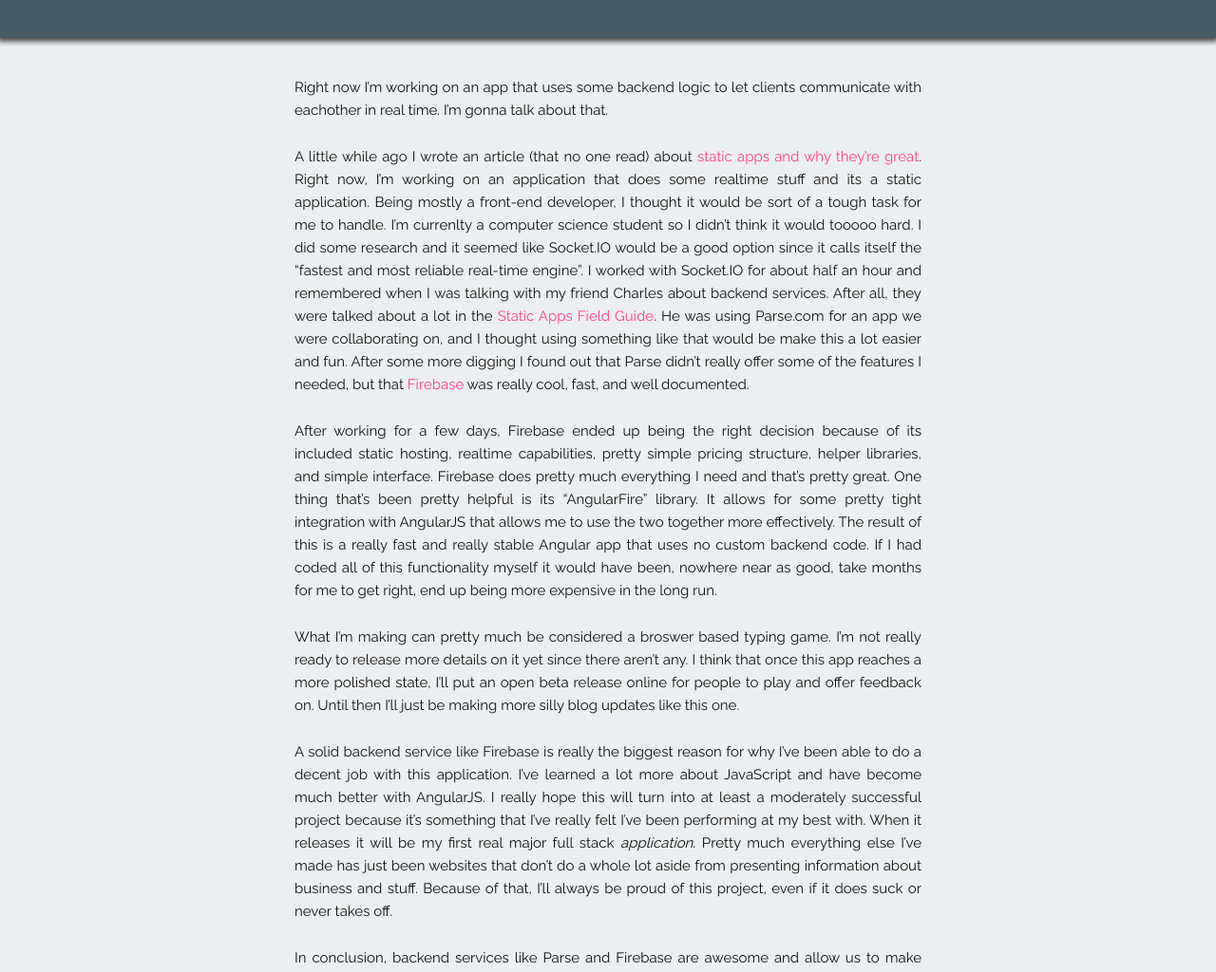
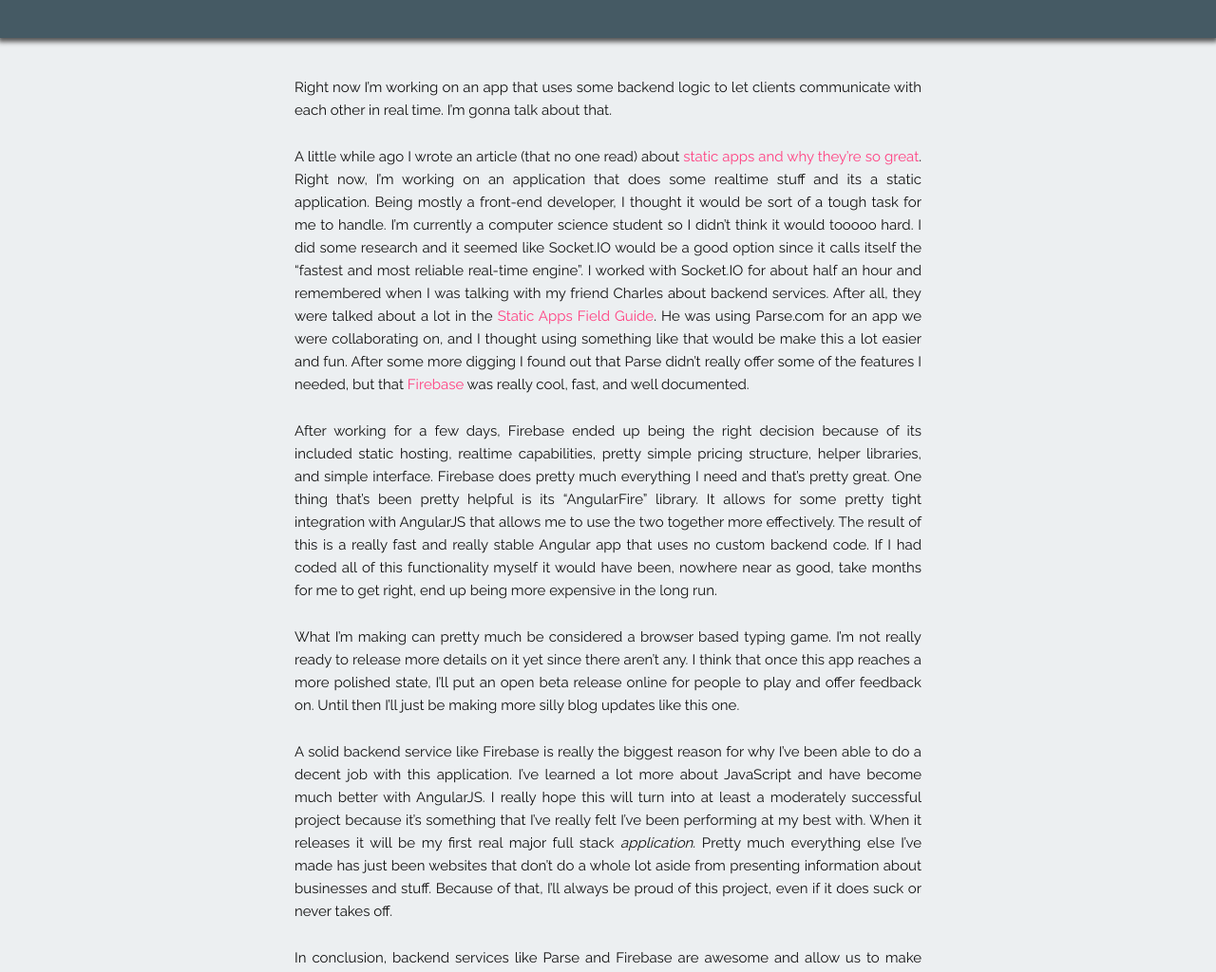
Before and after one commit to kmrn/kmrn.github.io, a Jekyll site: the page built from _posts/2015-06-06-backend.md, in a window 1280 px wide. Shown: the part 370-1394 px from the top of the page at 95% size. Built offline with Jekyll 4.4.1, drawn with Linux system fonts in a browser that asks for light colours; comment, search, counter and statistics services are not loaded.

```diff
--- a/_posts/2015-06-06-backend.md
+++ b/_posts/2015-06-06-backend.md
@@ -6,14 +6,14 @@ categories: blog
 title: Backend Services Make Static Awesome
 ---
 
-Right now I'm working on an app that uses some backend logic to let clients communicate with eachother in real time. I'm gonna talk about that.
+Right now I'm working on an app that uses some backend logic to let clients communicate with each other in real time. I'm gonna talk about that.
 
-A little while ago I wrote an article (that no one read) about [static apps and why they're great](http://kamranpayne.com/blog/2015/04/16/static/). Right now, I'm working on an application that does some realtime stuff and its a static application. Being mostly a front-end developer, I thought it would be sort of a tough task for me to handle. I'm currenlty a computer science student so I didn't think it would tooooo hard. I did some research and it seemed like Socket.IO would be a good option since it calls itself the "fastest and most reliable real-time engine". I worked with Socket.IO for about half an hour and remembered when I was talking with my friend Charles about backend services. After all, they were talked about a lot in the [Static Apps Field Guide](http://staticapps.org). He was using Parse.com for an app we were collaborating on, and I thought using something like that would be make this a lot easier and fun. After some more digging I found out that Parse didn't really offer some of the features I needed, but that [Firebase](http://firebase.com) was really cool, fast, and well documented.
+A little while ago I wrote an article (that no one read) about [static apps and why they're so great](http://kamranpayne.com/blog/2015/04/16/static/). Right now, I'm working on an application that does some realtime stuff and its a static application. Being mostly a front-end developer, I thought it would be sort of a tough task for me to handle. I'm currently a computer science student so I didn't think it would tooooo hard. I did some research and it seemed like Socket.IO would be a good option since it calls itself the "fastest and most reliable real-time engine". I worked with Socket.IO for about half an hour and remembered when I was talking with my friend Charles about backend services. After all, they were talked about a lot in the [Static Apps Field Guide](http://staticapps.org). He was using Parse.com for an app we were collaborating on, and I thought using something like that would be make this a lot easier and fun. After some more digging I found out that Parse didn't really offer some of the features I needed, but that [Firebase](http://firebase.com) was really cool, fast, and well documented.
 
 After working for a few days, Firebase ended up being the right decision because of its included static hosting, realtime capabilities, pretty simple pricing structure, helper libraries, and simple interface. Firebase does pretty much everything I need and that's pretty great. One thing that's been pretty helpful is its "AngularFire" library. It allows for some pretty tight integration with AngularJS that allows me to use the two together more effectively. The result of this is a really fast and really stable Angular app that uses no custom backend code. If I had coded all of this functionality myself it would have been, nowhere near as good, take months for me to get right, end up being more expensive in the long run.
 
-What I'm making can pretty much be considered a broswer based typing game. I'm not really ready to release more details on it yet since there aren't any. I think that once this app reaches a more polished state, I'll put an open beta release online for people to play and offer feedback on. Until then I'll just be making more silly blog updates like this one.
+What I'm making can pretty much be considered a browser based typing game. I'm not really ready to release more details on it yet since there aren't any. I think that once this app reaches a more polished state, I'll put an open beta release online for people to play and offer feedback on. Until then I'll just be making more silly blog updates like this one.
 
-A solid backend service like Firebase is really the biggest reason for why I've been able to do a decent job with this application. I've learned a lot more about JavaScript and have become much better with AngularJS. I really hope this will turn into at least a moderately successful project because it's something that I've really felt I've been performing at my best with. When it releases it will be my first real major full stack *application*. Pretty much everything else I've made has just been websites that don't do a whole lot aside from presenting information about business and stuff. Because of that, I'll always be proud of this project, even if it does suck or never takes off.
+A solid backend service like Firebase is really the biggest reason for why I've been able to do a decent job with this application. I've learned a lot more about JavaScript and have become much better with AngularJS. I really hope this will turn into at least a moderately successful project because it's something that I've really felt I've been performing at my best with. When it releases it will be my first real major full stack *application*. Pretty much everything else I've made has just been websites that don't do a whole lot aside from presenting information about businesses and stuff. Because of that, I'll always be proud of this project, even if it does suck or never takes off.
 
 In conclusion, backend services like Parse and Firebase are awesome and allow us to make truly static web applications that are fully functional, perform amazingly, and can be developed way faster.
```
Also changed, not shown: _posts/2015-04-22-soflo.md (+1 -1 lines), _posts/2015-04-28-burgers.md (+1 -1 lines), _posts/2015-06-22-typy.md (+1 -1 lines), _posts/2016-02-04-dogfighters.md (+1 -1 lines).
